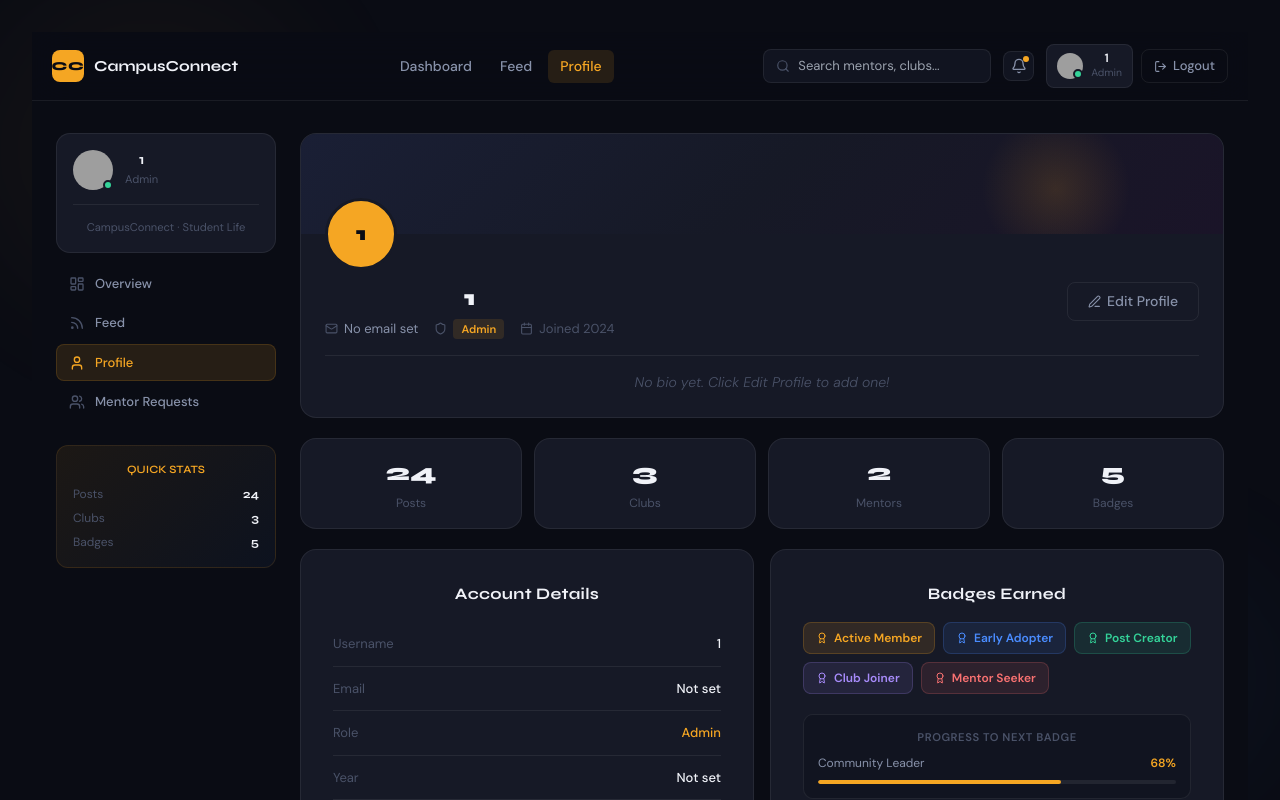
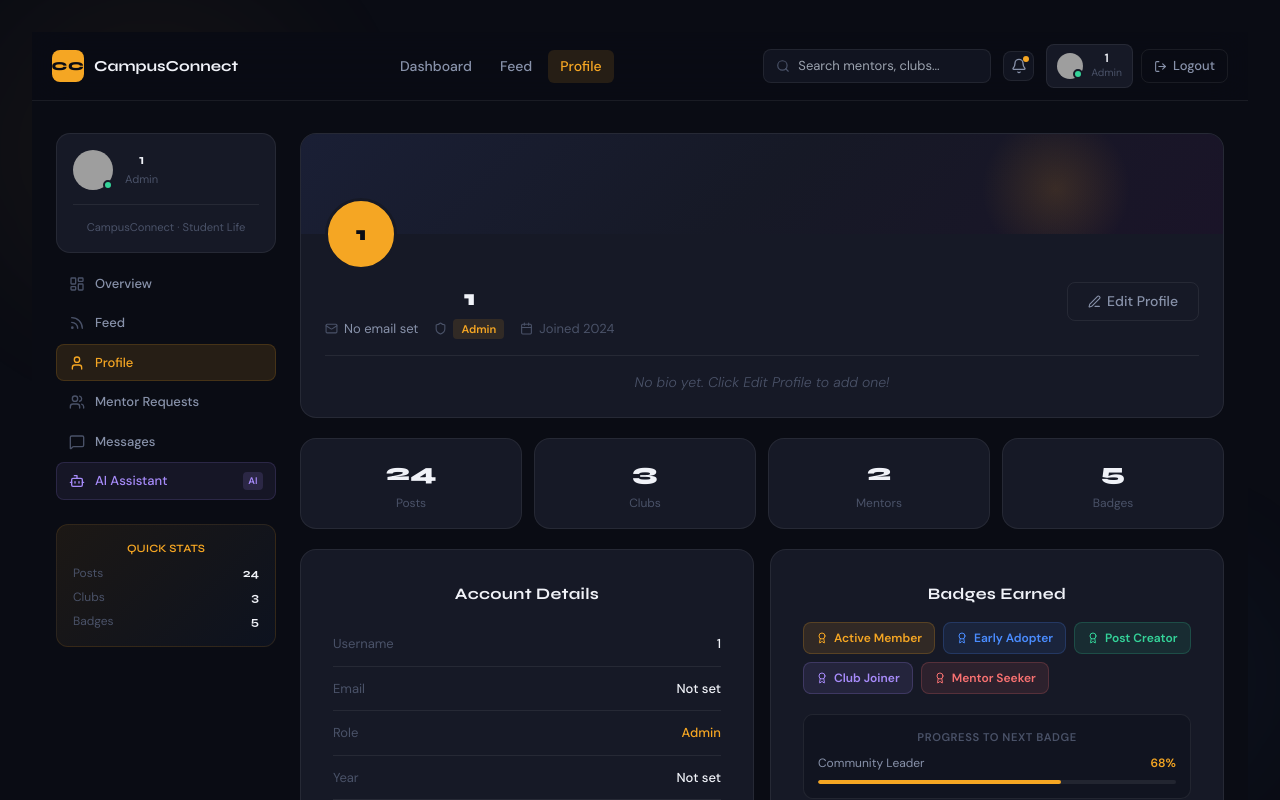
Before and after one commit to N6si/Campus-Qonnect-, a React (Vite) app in the folder frontend/campusconnect-frontend/: page /profile in a window 1280 px wide. Shown: the top 800 px of the page. Built offline with nearby package versions, Linux system fonts and the light colour scheme; sample sign-in values are in the browser's storage; grey boxes are pictures that could not be loaded.

Commit message:
Add AI Assistant and Messages links to Sidebar

```diff
--- a/frontend/campusconnect-frontend/src/components/Sidebar.jsx
+++ b/frontend/campusconnect-frontend/src/components/Sidebar.jsx
@@ -1,6 +1,6 @@
 import React from "react";
 import { Link, useLocation } from "react-router-dom";
-import { LayoutDashboard, Rss, User, Users } from "lucide-react";
+import { LayoutDashboard, Rss, User, Users, Bot, MessageSquare } from "lucide-react";
 
 export default function Sidebar({ className = "", user }) {
   const location = useLocation();
@@ -10,6 +10,8 @@ export default function Sidebar({ className = "", user }) {
     { name: "Feed", path: "/feed", icon: <Rss size={16} /> },
     { name: "Profile", path: "/profile", icon: <User size={16} /> },
     { name: "Mentor Requests", path: "/mentor/requests", icon: <Users size={16} /> },
+    { name: "Messages", path: "/messages", icon: <MessageSquare size={16} /> },
+    { name: "AI Assistant", path: "/ai-assistant", icon: <Bot size={16} />, highlight: true },
   ];
 
   return (
@@ -32,48 +34,20 @@ export default function Sidebar({ className = "", user }) {
             <img
               src={`https://ui-avatars.com/api/?name=${user?.username || user?.name || "U"}&background=f5a623&color=0a0c14&bold=true&size=40`}
               alt="avatar"
-              style={{
-                width: "40px",
-                height: "40px",
-                borderRadius: "9999px",
-                objectFit: "cover",
-              }}
+              style={{ width: "40px", height: "40px", borderRadius: "9999px", objectFit: "cover" }}
             />
             <span className="status-online" />
           </div>
           <div>
-            <div
-              style={{
-                fontFamily: "Syne, sans-serif",
-                fontWeight: 700,
-                fontSize: "0.875rem",
-                color: "var(--text-primary)",
-                lineHeight: 1.2,
-              }}
-            >
+            <div style={{ fontFamily: "Syne, sans-serif", fontWeight: 700, fontSize: "0.875rem", color: "var(--text-primary)", lineHeight: 1.2 }}>
               {user?.username || user?.name || "User"}
             </div>
-            <div
-              style={{
-                fontSize: "0.7rem",
-                color: "var(--text-muted)",
-                textTransform: "capitalize",
-                marginTop: "2px",
-              }}
-            >
+            <div style={{ fontSize: "0.7rem", color: "var(--text-muted)", textTransform: "capitalize", marginTop: "2px" }}>
               {user?.role || "student"}
             </div>
           </div>
         </div>
-        <div
-          style={{
-            marginTop: "0.875rem",
-            paddingTop: "0.875rem",
-            borderTop: "1px solid var(--border)",
-            fontSize: "0.7rem",
-            color: "var(--text-muted)",
-          }}
-        >
+        <div style={{ marginTop: "0.875rem", paddingTop: "0.875rem", borderTop: "1px solid var(--border)", fontSize: "0.7rem", color: "var(--text-muted)" }}>
           CampusConnect · Student Life
         </div>
       </div>
@@ -82,6 +56,7 @@ export default function Sidebar({ className = "", user }) {
       <nav style={{ display: "flex", flexDirection: "column", gap: "2px" }}>
         {links.map((link) => {
           const isActive = location.pathname === link.path;
+          const isHighlight = link.highlight;
           return (
             <Link
               key={link.name}
@@ -94,29 +69,38 @@ export default function Sidebar({ className = "", user }) {
                 borderRadius: "0.5rem",
                 fontSize: "0.8125rem",
                 fontWeight: 500,
-                color: isActive ? "var(--accent)" : "var(--text-secondary)",
-                background: isActive ? "var(--accent-soft)" : "transparent",
-                border: isActive ? "1px solid rgba(245,166,35,0.15)" : "1px solid transparent",
+                color: isActive ? "var(--accent)" : isHighlight ? "var(--purple)" : "var(--text-secondary)",
+                background: isActive ? "var(--accent-soft)" : isHighlight ? "rgba(167,139,250,0.08)" : "transparent",
+                border: isActive
+                  ? "1px solid rgba(245,166,35,0.15)"
+                  : isHighlight
+                  ? "1px solid rgba(167,139,250,0.15)"
+                  : "1px solid transparent",
                 textDecoration: "none",
                 transition: "all 0.15s ease",
               }}
               onMouseEnter={(e) => {
                 if (!isActive) {
-                  e.currentTarget.style.color = "var(--text-primary)";
-                  e.currentTarget.style.background = "rgba(255,255,255,0.04)";
+                  e.currentTarget.style.color = isHighlight ? "var(--purple)" : "var(--text-primary)";
+                  e.currentTarget.style.background = isHighlight ? "rgba(167,139,250,0.12)" : "rgba(255,255,255,0.04)";
                 }
               }}
               onMouseLeave={(e) => {
                 if (!isActive) {
-                  e.currentTarget.style.color = "var(--text-secondary)";
-                  e.currentTarget.style.background = "transparent";
+                  e.currentTarget.style.color = isHighlight ? "var(--purple)" : "var(--text-secondary)";
+                  e.currentTarget.style.background = isHighlight ? "rgba(167,139,250,0.08)" : "transparent";
                 }
               }}
             >
-              <span style={{ color: isActive ? "var(--accent)" : "var(--text-muted)" }}>
+              <span style={{ color: isActive ? "var(--accent)" : isHighlight ? "var(--purple)" : "var(--text-muted)" }}>
                 {link.icon}
               </span>
               {link.name}
+              {isHighlight && (
+                <span style={{ marginLeft: "auto", fontSize: "0.6rem", padding: "0.1rem 0.35rem", borderRadius: "0.25rem", background: "rgba(167,139,250,0.15)", color: "var(--purple)", fontWeight: 700 }}>
+                  AI
+                </span>
+              )}
             </Link>
           );
         })}
```
